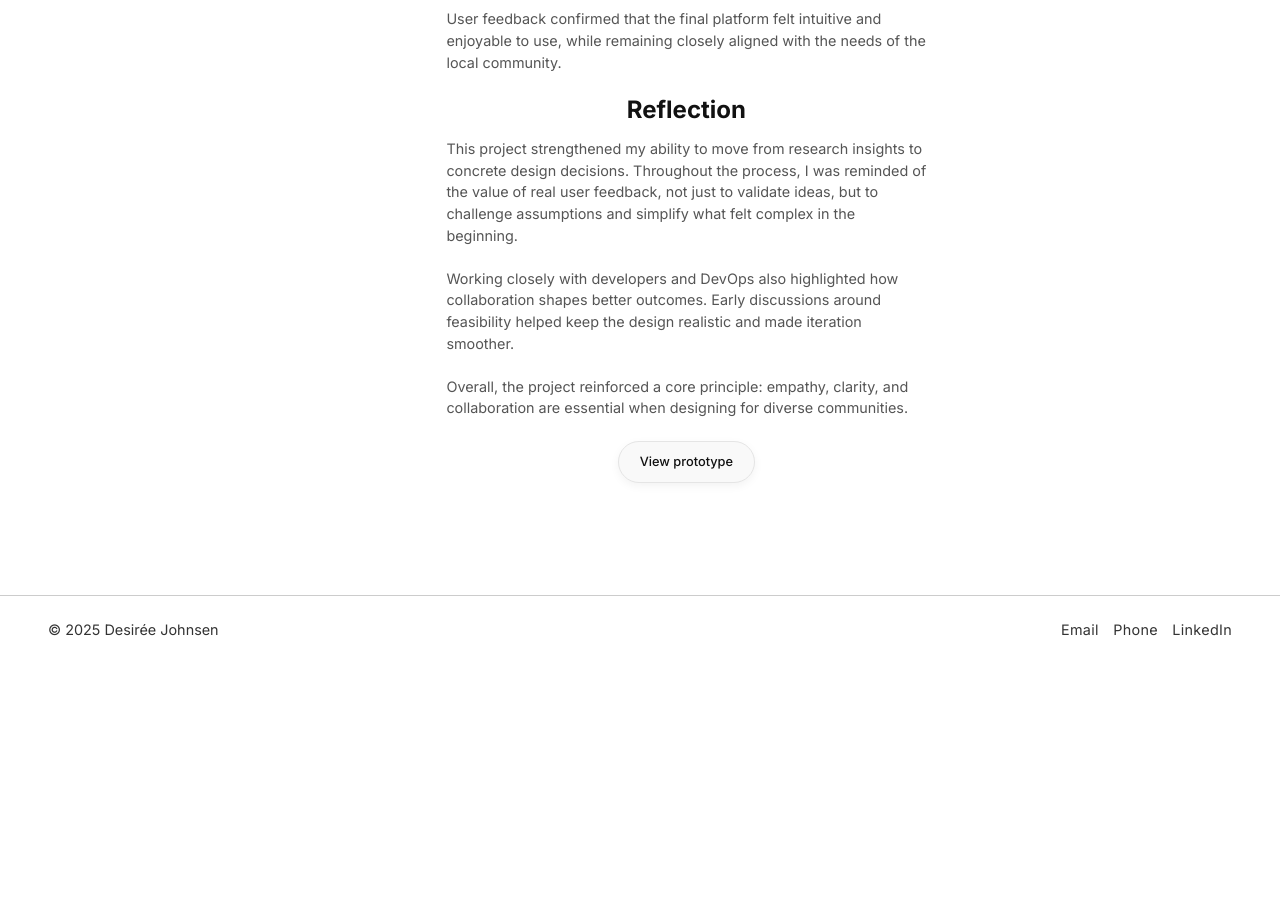
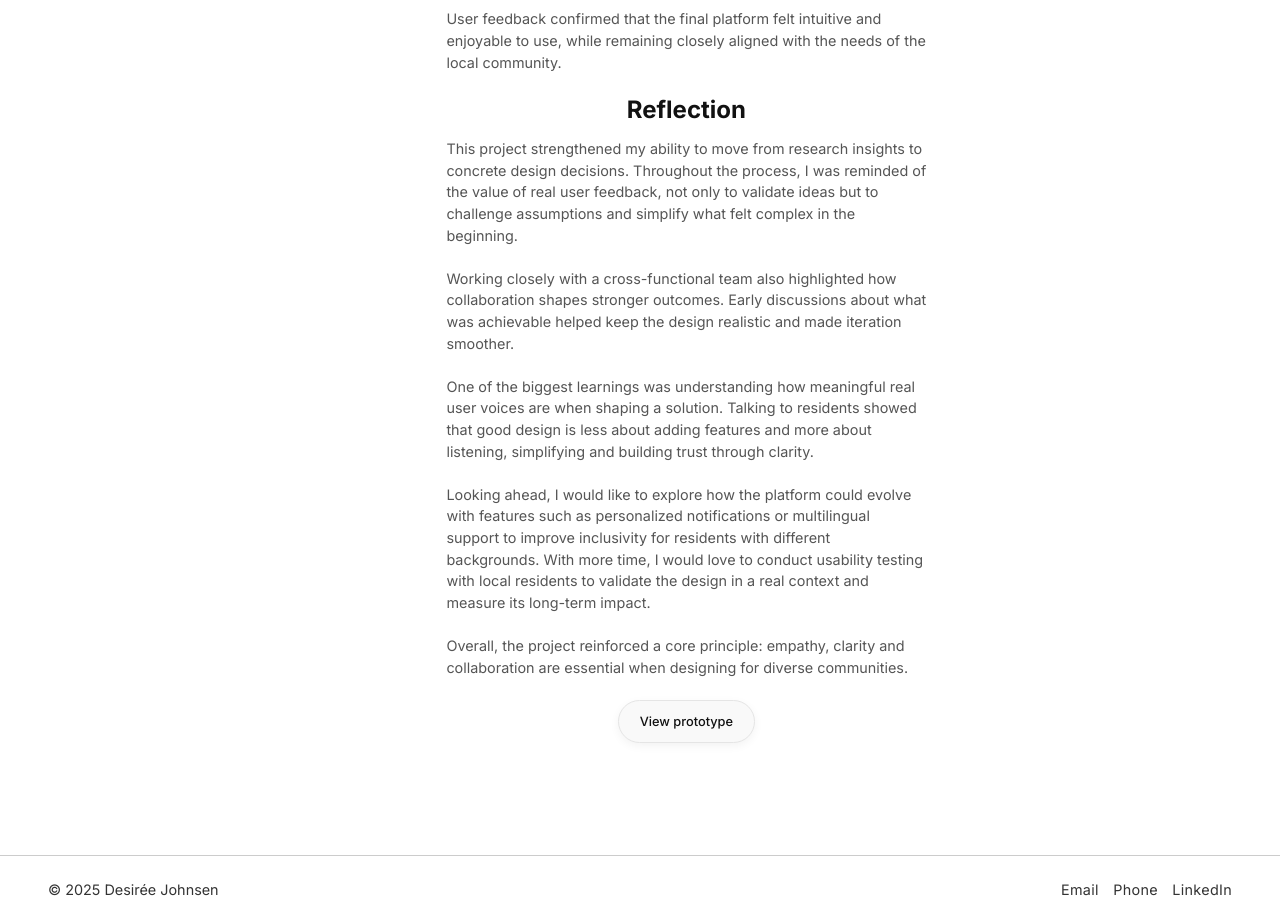
Before and after one commit to desjohnsen/portfolio, a React (Vite) app: page /project/1 in a window 1280 px wide. Shown: the part 6260-7184 px from the top of the page. Before the commit the page ends 6925 px from the top, so only its background shows below. Built offline with nearby package versions, Linux system fonts and the light colour scheme.

Commit message:
docs: update reflection in Järfällahus case study

```diff
--- a/src/pages/Project1.jsx
+++ b/src/pages/Project1.jsx
@@ -166,14 +166,22 @@ const Project1 = () => {
       <section id="reflection" className="project-content">
         <h2>Reflection</h2>
         <p>
-          This project strengthened my ability to move from research insights to concrete design decisions. Throughout the process, I was reminded
-          of the value of real user feedback, not just to validate ideas, but to challenge assumptions and simplify what felt complex in the beginning.
+          This project strengthened my ability to move from research insights to concrete design decisions. Throughout the process, I was reminded of the value of real user feedback, not only to validate ideas
+          but to challenge assumptions and simplify what felt complex in the beginning.
         </p>
         <p>
-          Working closely with developers and DevOps also highlighted how collaboration shapes better outcomes. Early discussions around feasibility helped keep the design realistic and made iteration smoother.
+          Working closely with a cross-functional team also highlighted how collaboration shapes stronger outcomes. Early discussions about what was achievable helped keep the design realistic and made iteration smoother.
         </p>
         <p>
-          Overall, the project reinforced a core principle: empathy, clarity, and collaboration are essential when designing for diverse communities.
+          One of the biggest learnings was understanding how meaningful real user voices are when shaping a solution. Talking to residents showed that good design is less about adding features and more about listening,
+          simplifying and building trust through clarity.
+        </p>
+        <p>
+          Looking ahead, I would like to explore how the platform could evolve with features such as personalized notifications or multilingual support to improve inclusivity for residents with different backgrounds. With more time,
+          I would love to conduct usability testing with local residents to validate the design in a real context and measure its long-term impact.
+        </p>
+        <p>
+          Overall, the project reinforced a core principle: empathy, clarity and collaboration are essential when designing for diverse communities.
         </p>
         <a
           href="https://www.figma.com/proto/RF0gKgH7IwxrMxnB9VxU5u/J%C3%A4rf%C3%A4lla-Hus-Wireframes?node-id=811-2965&t=ytTDxxy6bfhO257L-1&starting-point-node-id=811%3A2965"
```
